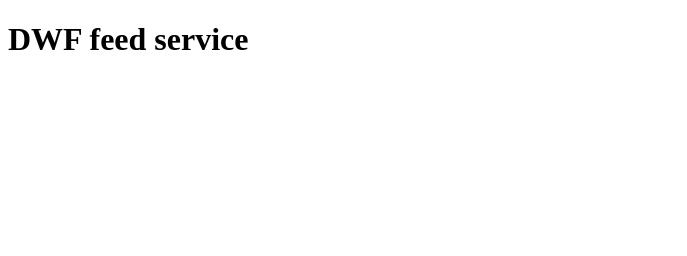
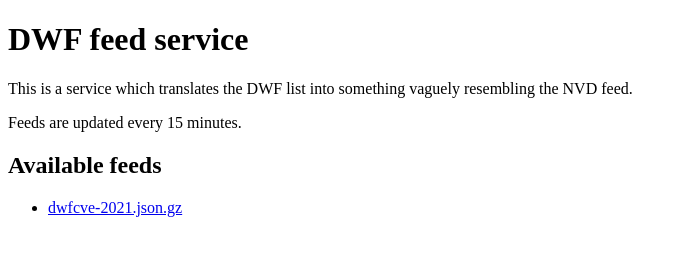
Before and after one commit to kaniini/dwf-feed, a plain HTML site: page wwwroot/index.html in a window 1280 px wide. Shown: the whole page, without its empty margins (0-687 px from the left). Drawn offline with Linux system fonts and the light colour scheme.

Commit message:
elaborate on what this is

```diff
--- a/wwwroot/index.html
+++ b/wwwroot/index.html
@@ -5,5 +5,16 @@
   </head>
   <body>
     <h1>DWF feed service</h1>
+
+    <p>This is a service which translates the DWF list into something vaguely resembling the
+    NVD feed.</p>
+
+    <p>Feeds are updated every 15 minutes.</p>
+
+    <h2>Available feeds</h2>
+
+    <ul>
+      <li><a href="feeds/dwfcve-2021.json.gz">dwfcve-2021.json.gz</a></li>
+    </ul>
   </body>
 </html>
```
